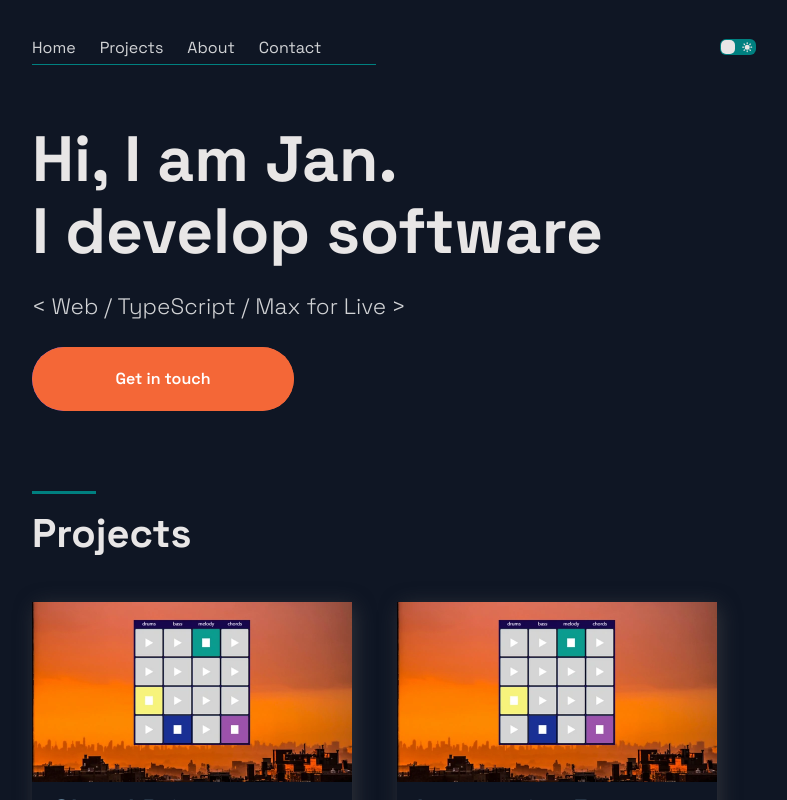
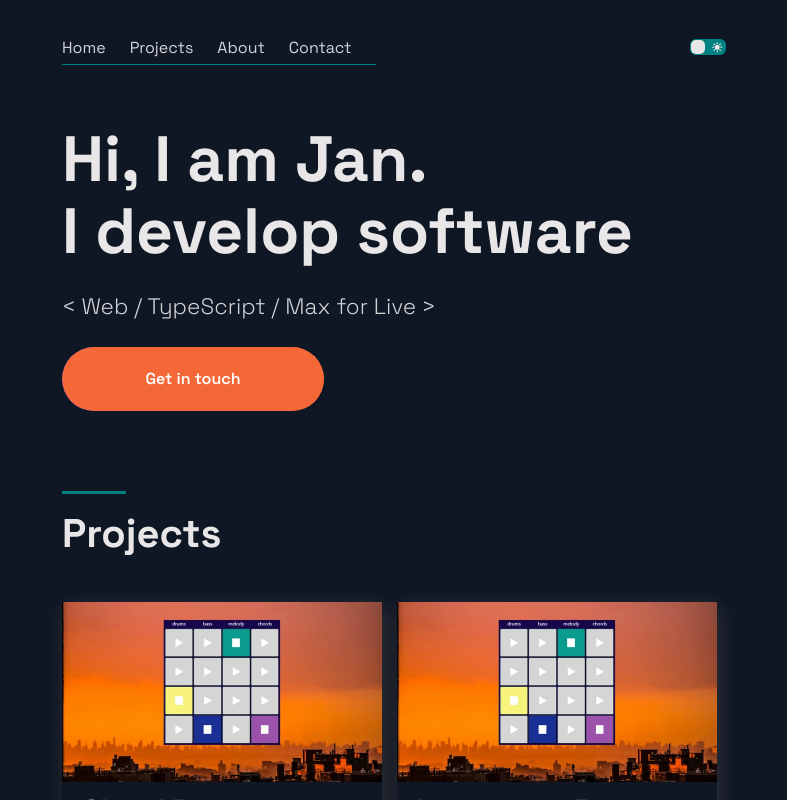
Before and after one commit to JanZaion/jan-zaion-web, a Next.js app: page / in a window 1280 px wide. Shown: the top 800 px of the page, without its empty margins (246-1033 px from the left). Built offline with nearby package versions, Linux system fonts and the light colour scheme.

Commit message:
feat: narrow the width of content

```diff
--- a/src/layout/styled.ts
+++ b/src/layout/styled.ts
@@ -1,7 +1,7 @@
 import styled from 'styled-components';
 
 export const Container = styled.div`
-  max-width: 820px;
+  max-width: 760px;
   width: 100%;
   margin: auto;
   padding: 32px 48px 0;
```
